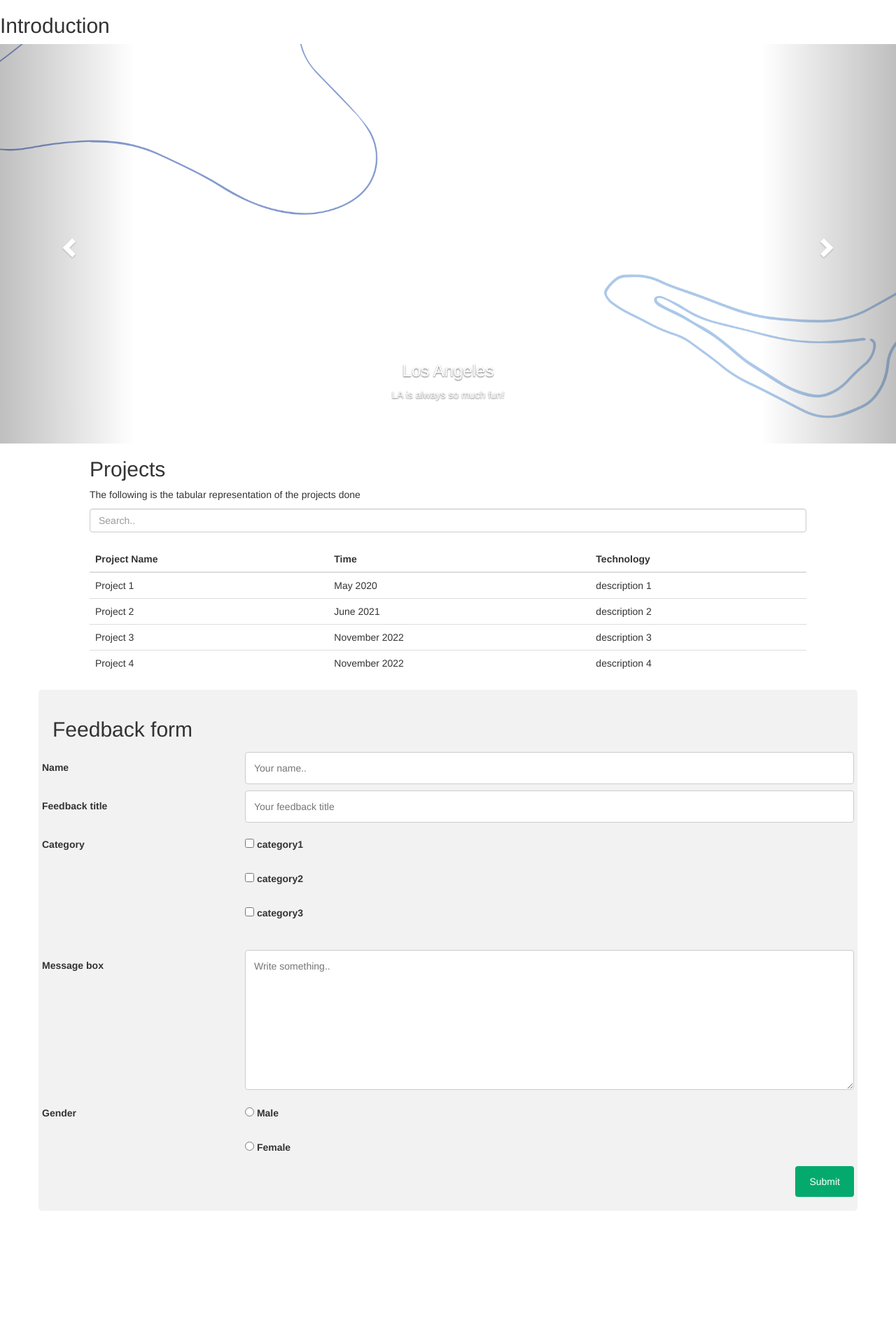
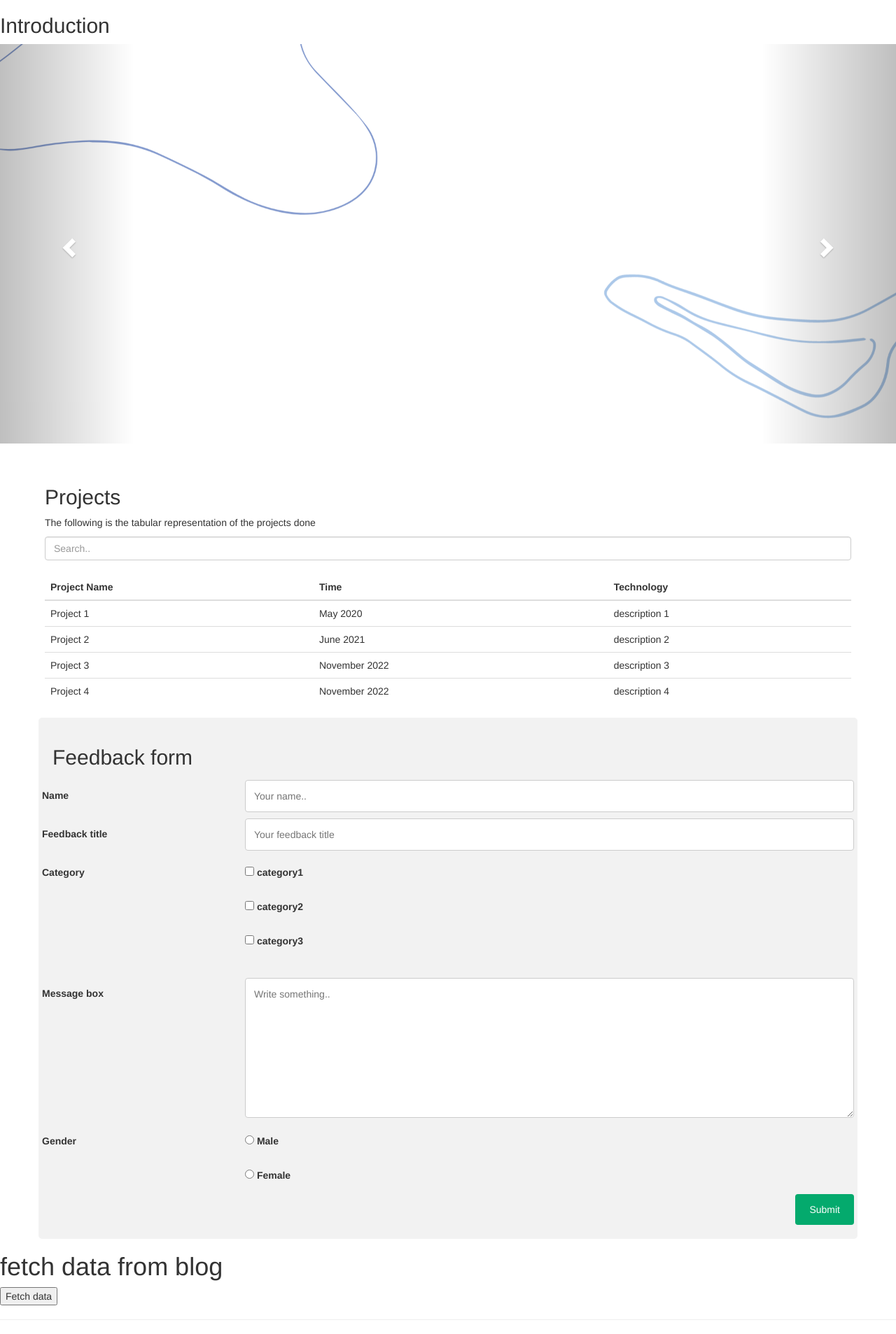
Before and after one commit to ReshmiMehta14/depronto-machine-test, a Flask app: page / in a window 1280 px wide. Shown: the whole page at 70% size. Before the commit the page ends 1731 px from the top, so only its background shows below. Run offline with Flask 2, Linux system fonts and the light colour scheme; some libraries are stand-ins or nearby versions.

Commit message:
Update home.html
fetch data

```diff
--- a/templates/home.html
+++ b/templates/home.html
@@ -66,8 +66,8 @@
     }
 
     .container-project{
-      margin-left: 10%;
-      margin-right: 10%;
+      margin-left: 5%;
+      margin-right: 5%;
     }
 
     /* Responsive layout - when the screen is less than 600px wide, make the two columns stack on top of each other instead of next to each other */
@@ -95,8 +95,6 @@
       <div class="item active">
          <img src="{{ url_for('static',filename='img/1.png') }}" alt="" style="width:100%; height:50%" >
          <div class="carousel-caption">
-          <h3>Los Angeles</h3>
-          <p>LA is always so much fun!</p>
         </div>
         </div>
 
@@ -121,6 +119,7 @@
   </div>
 </div>
 
+<br><br>
 <div class="container-project">
   <h2>Projects</h2>
   <p>The following is the tabular representation of the projects done</p>
@@ -220,6 +219,14 @@
   </form>
 </div>
 
+<div>
+  <h1>fetch data from blog</h1>
+  <button id="fetchUserDataBtn">Fetch data</button>
+</div>
+<hr>
+<div id="response"></div>
+
+
 <script>
   $(document).ready(function(){
     $("#myInput").on("keyup", function() {
@@ -245,5 +252,15 @@
             }
 
  </script>
+<script>
+  document.getElementById('fetchUserDataBtn').addEventListener('click', fetchUserData);
+
+    function fetchUserData(){
+        fetch('https://jsonplaceholder.typicode.com/posts')
+            .then(response => response.json())
+            .then(json => console.log(json))
+    }
+
+</script>
 </body>
 </html>
```
